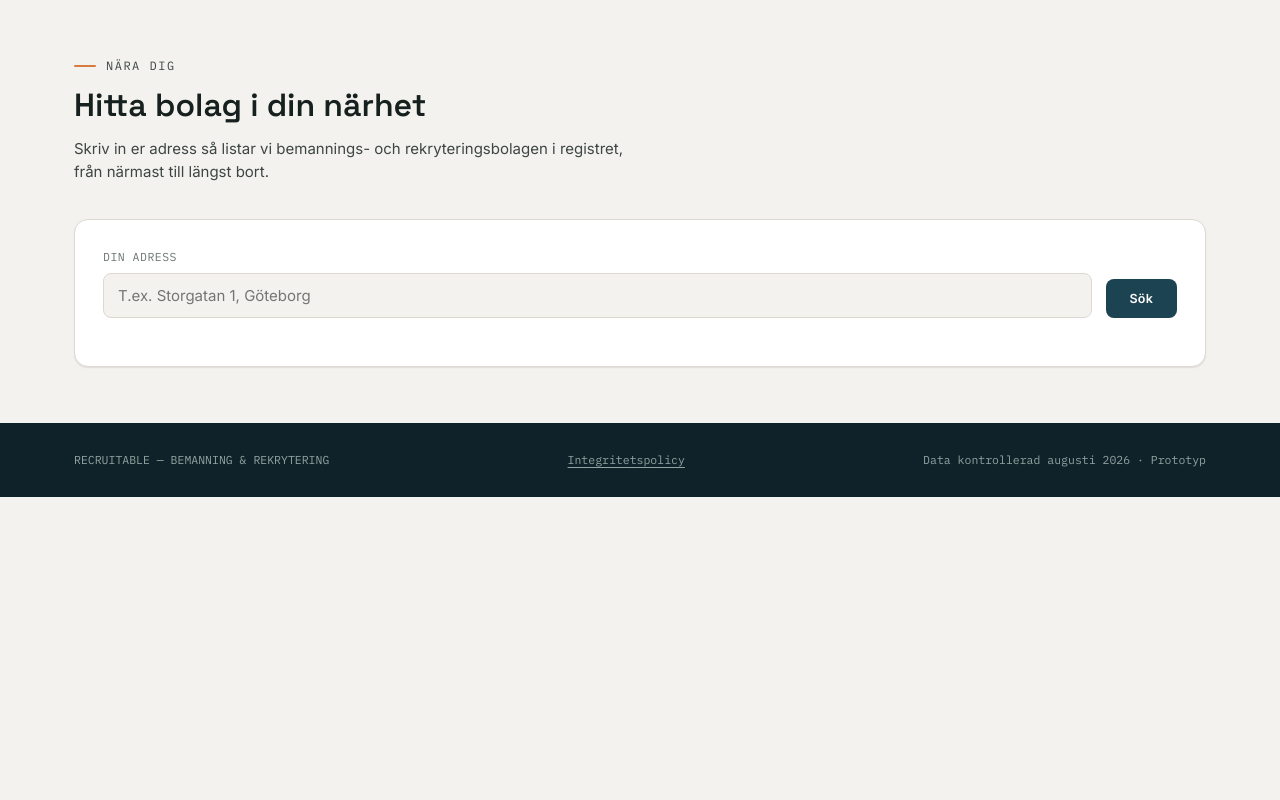
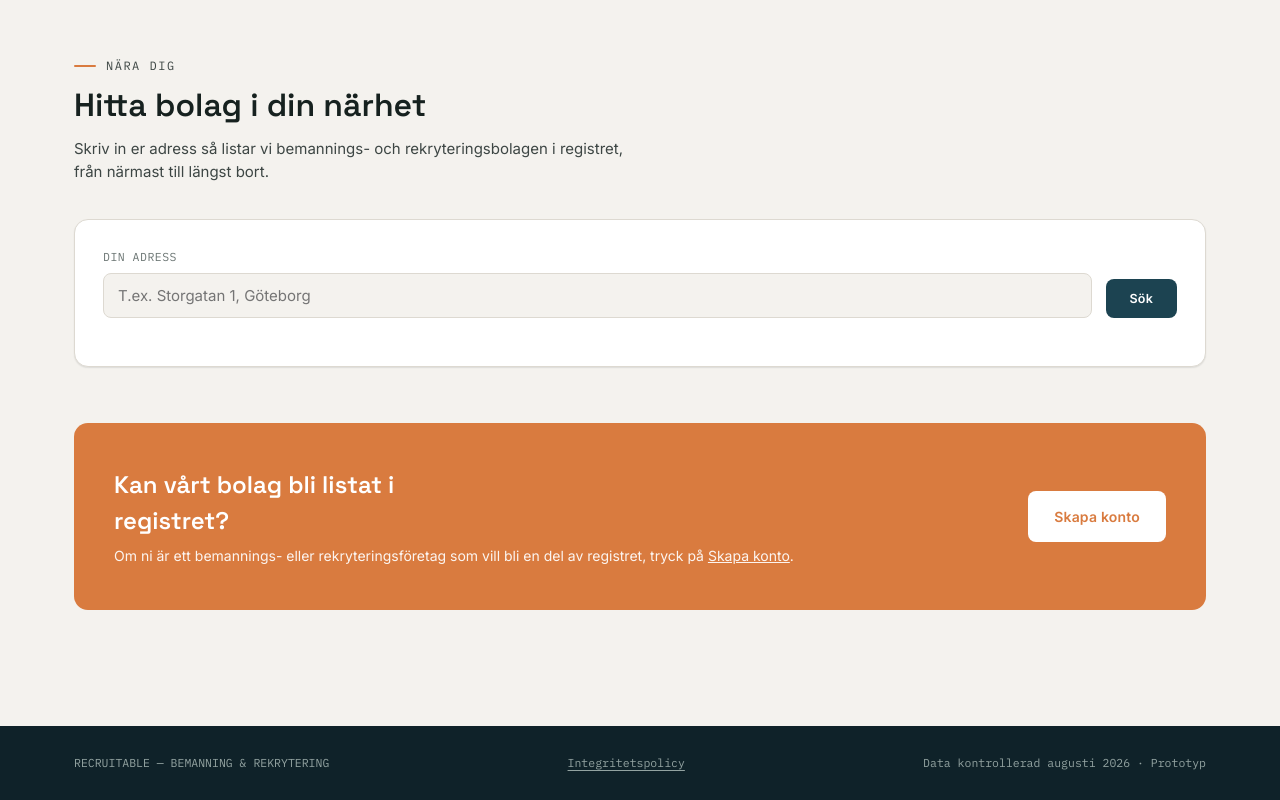
Before and after one commit to josefgnegussie-design/recruitable, a Next.js app: page / in a window 1280 px wide. Shown: the part 2349-3149 px from the top of the page. Before the commit the page ends 2846 px from the top, so only its background shows below. Built offline with nearby package versions, Linux system fonts and the light colour scheme.

Commit message:
Lägg till "Kan vårt bolag bli listat i registret?" på startsidan
Kort sektion före sidfoten med länk till Skapa konto.

```diff
--- a/app/page.js
+++ b/app/page.js
@@ -115,6 +115,19 @@ export default function LandingPage() {
         <NearbyCompanies />
       </section>
 
+      <section className="l-section tight">
+        <div className="l-cta-band">
+          <div>
+            <h3>Kan vårt bolag bli listat i registret?</h3>
+            <p>
+              Om ni är ett bemannings- eller rekryteringsföretag som vill bli en del av registret, tryck på{" "}
+              <Link href="/for-bolag/registrera">Skapa konto</Link>.
+            </p>
+          </div>
+          <Link className="btn-lg primary" href="/for-bolag/registrera">Skapa konto</Link>
+        </div>
+      </section>
+
       <footer className="site-footer">
         <div className="footer-inner">
           <div>RECRUITABLE — BEMANNING &amp; REKRYTERING</div>
```
